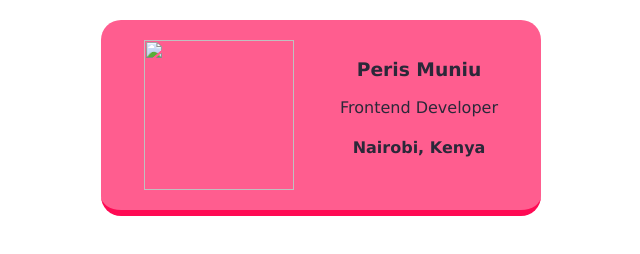
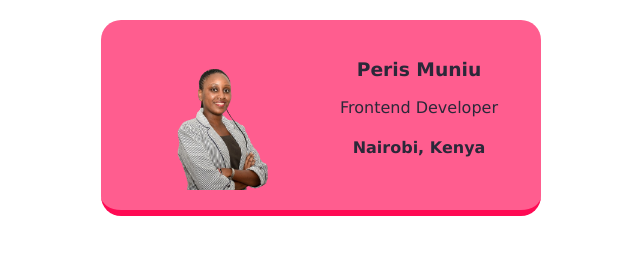
Before and after one commit to perismuniu/business-card, a website built with Vite: page index.html in a window 1280 px wide. Shown: the whole page, without its empty margins (319-959 px from the left). Built offline with nearby package versions, Linux system fonts and the light colour scheme; files whose address does not match are found by name.

Commit message:
Update index.html

```diff
--- a/index.html
+++ b/index.html
@@ -4,7 +4,7 @@
     </head>
     <body>
         <div class="card">
-            <img class="avatar" src="images/Peris-withoutbackground.png">
+            <img class="avatar" src="images/Peris-without background.png">
             <div >
                 <h3>Peris Muniu</h3>
                 <p>Frontend Developer</p>
```
